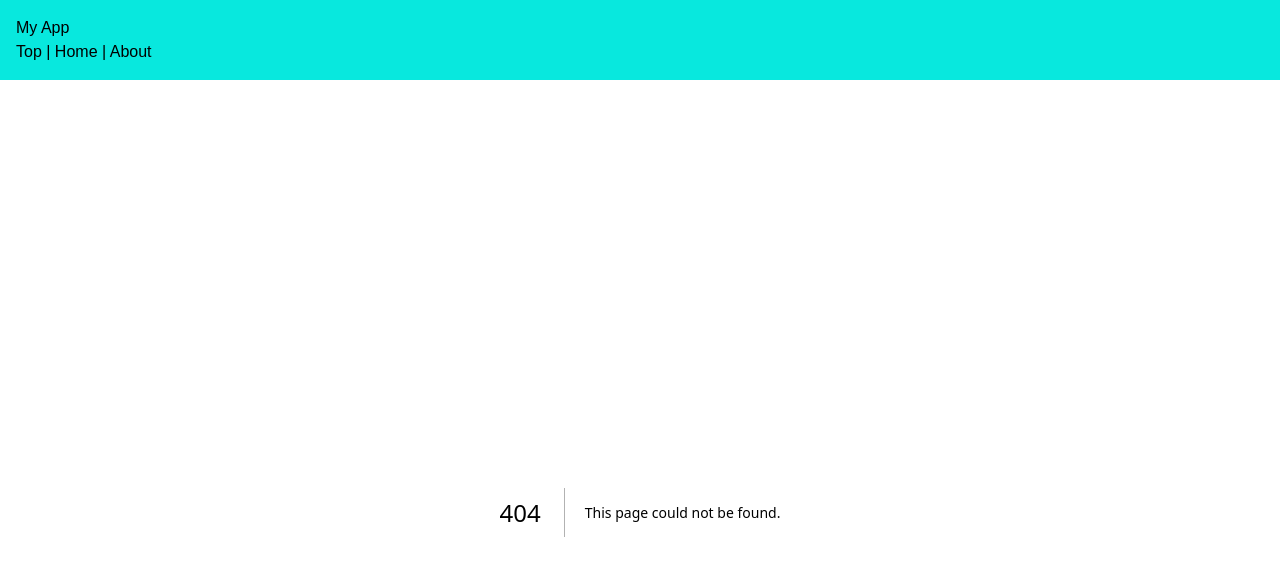
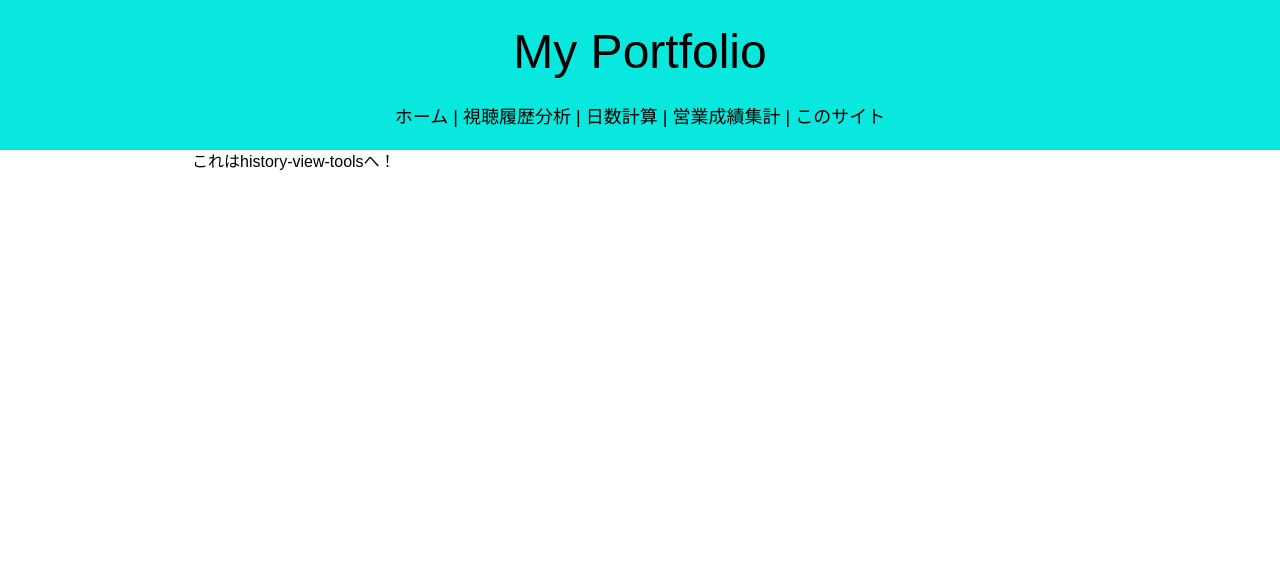
Before and after one commit to jyoloyG4465/portfolio, a Next.js app: page /history-view-tools in a window 1280 px wide. Before the commit this address had no page. Shown: the top 576 px of the page. Built offline with nearby package versions, Linux system fonts and the light colour scheme.

Commit message:
create app component

```diff
--- /dev/null
+++ b/src/app/date-calculation/page.tsx
@@ -0,0 +1,3 @@
+export default function DateCalculationPage() {
+  return <div>これは日数計算へ！</div>;
+}
--- /dev/null
+++ b/src/app/header/header.tsx
@@ -0,0 +1,37 @@
+import Link from "next/link";
+
+export default function Header() {
+  return (
+    <div
+      className="header"
+      style={{
+        padding: "1rem",
+        backgroundColor: "#08E8DE",
+        color: "#000",
+        textAlign: "center",
+        height: "150px",
+      }}
+    >
+      <div
+        className="title"
+        style={{
+          fontSize: "48px",
+        }}
+      >
+        My Portfolio
+      </div>
+      <nav
+        style={{
+          marginTop: "16px",
+          fontSize: "18px",
+        }}
+      >
+        <Link href="/home">ホーム</Link> |{" "}
+        <Link href="/history-view-tools">視聴履歴分析</Link> |{" "}
+        <Link href="/date-calculation">日数計算</Link> |{" "}
+        <Link href="/home">営業成績集計</Link> |{" "}
+        <Link href="/portfolio">このサイト</Link>
+      </nav>
+    </div>
+  );
+}
--- /dev/null
+++ b/src/app/history-view-tools/page.tsx
@@ -0,0 +1,3 @@
+export default function HistoryViewToolsPage() {
+  return <div>これはhistory-view-toolsへ！</div>;
+}
--- a/src/app/layout.tsx
+++ b/src/app/layout.tsx
@@ -1,6 +1,7 @@
 import type { Metadata } from "next";
 import "./globals.css";
 import Link from "next/link";
+import Header from "./header/header";
 
 export const metadata: Metadata = {
   title: "Create Next App",
@@ -15,17 +16,19 @@ export default function RootLayout({
   return (
     <html lang="en">
       <body>
-        <header
-          style={{ padding: "1rem", backgroundColor: "#08E8DE", color: "#000" }}
+        <Header />
+
+        <main
+          style={{
+            maxWidth: "70%",
+            margin: "0 auto",
+            minHeight: "100vh",
+            backgroundColor: "#fff",
+            color: "#000",
+          }}
         >
-          <h1>My App</h1>
-          <nav>
-            <Link href="/">Top</Link> | <Link href="/home">Home</Link> |{" "}
-            <Link href="/about">About</Link>
-          </nav>
-        </header>
-
-        <main style={{ padding: "2rem" }}>{children}</main>
+          {children}
+        </main>
       </body>
     </html>
   );
--- /dev/null
+++ b/src/app/portfolio/page.tsx
@@ -0,0 +1,3 @@
+export default function Portfolio() {
+  return <div>ようこそ、ポートフォリオへｓ！</div>;
+}
```
